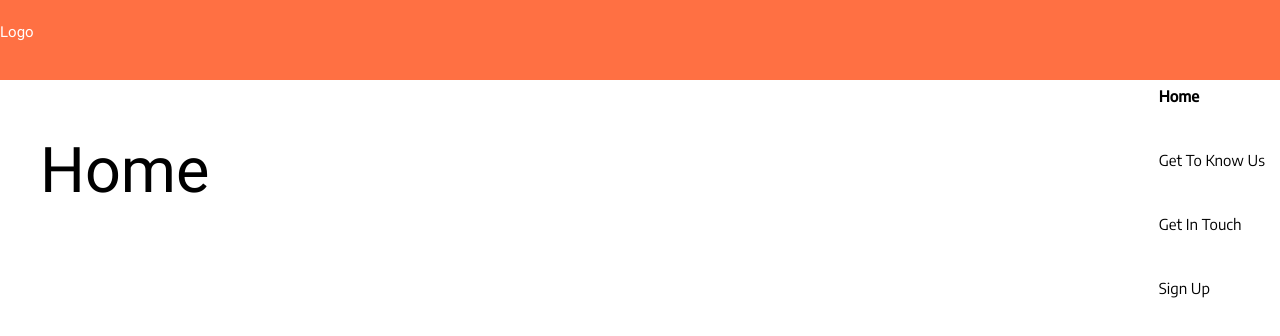
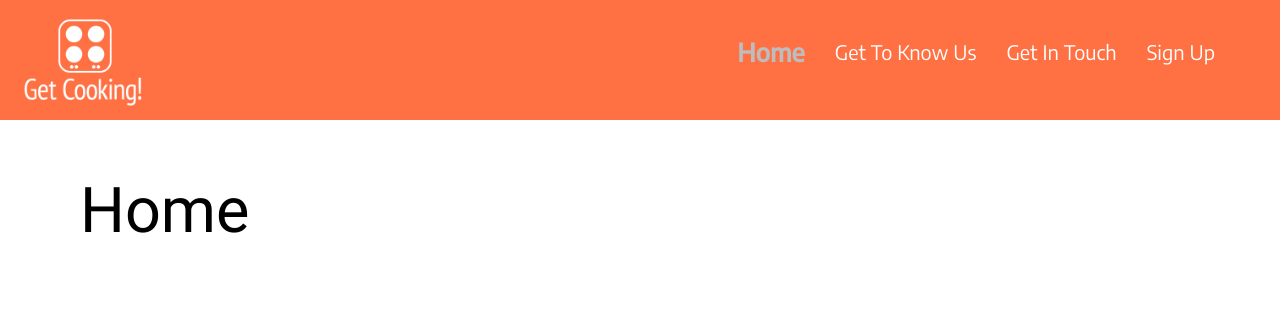
Before and after one commit to Kelso333/getcooking, a React (Create React App) app: page / in a window 1280 px wide. Shown: the top 336 px of the page. Built offline with nearby package versions, Linux system fonts and the light colour scheme.

Commit message:
logo uploaded with nav inline

```diff
--- a/public/index.html
+++ b/public/index.html
@@ -32,7 +32,9 @@
 
     <script type="text/javascript" src="https://code.jquery.com/jquery-3.2.1.min.js"></script>
     <script src="https://cdnjs.cloudflare.com/ajax/libs/materialize/0.100.2/js/materialize.min.js"></script>
-
+    <script>
+      $(".button-collapse").sideNav();
+    </script>
 
   </body>
 </html>
--- a/src/App.css
+++ b/src/App.css
@@ -3,35 +3,43 @@ h1 {
   color: black;
 }
 
-/*.Cooking-logo {
+.logo {
   position: relative;
-  top: -186px;
-  height: 180px;
-}*/
+  top: -27px;
+  right: 10px;
+  height: 190px;
+}
 
 .active {
   font-weight: bold;
+  color: #bdbdbd ;
+  font-size: 25px !important;
 }
 
-li {
-  list-style-type: none;
+.nav {
+  font-size: 20px;
+}
+
+ul, li {
+  padding-top: 20px;
+  padding-right: 50px;
 }
 
 a {
   font-family: 'Encode Sans', sans-serif;
   text-decoration: none;
-  color: black !important;
-}
+  color: white;
+  }
 
 .home-container, .signup-container, .getintouch-container, .gettoknowus-container {
-  padding: 40px;
+  padding: 80px;
 }
 
 .nav-wrapper {
   background-color: #ff7043;
-  height: 80px !important;
+  height: 120px !important;
 }
 
 .btn {
-  background-color: #ffab91 !important;
+  background-color: #e64a19 !important;
 }
--- a/src/components/Nav.jsx
+++ b/src/components/Nav.jsx
@@ -5,18 +5,17 @@ function Nav() {
   return (
 
   <nav>
-    <div className="nav-wrapper">
-      <div>Logo</div>
-      <ul id="nav-mobile" className="right hide-on-med-and-down">
-        <li>
+    <div className='nav-wrapper'>
+      <img className='logo' src='./images/getcooking_whitelogo-01.png' />
 
-          <NavLink exact activeClassName='active' to='/'>Home</NavLink>
-          <NavLink activeClassName='active' to='/gettoknowus'>Get To Know Us</NavLink>
-          <NavLink activeClassName='active' to='/getintouch'>Get In Touch</NavLink>
-          <NavLink activeClassName='active' to='/signup'>Sign Up</NavLink>
+        <ul className='right hide-on-med-and-down'>
 
-        </li>
-      </ul>
+          <li><NavLink className='nav' exact activeClassName='active' to='/'>Home</NavLink></li>
+          <li><NavLink className='nav' exact activeClassName='active' to='/gettoknowus'>Get To Know Us</NavLink></li>
+          <li><NavLink className='nav' exact activeClassName='active' to='/getintouch'>Get In Touch</NavLink></li>
+          <li><NavLink className='nav' exact activeClassName='active' to='/signup'>Sign Up</NavLink></li>
+        </ul>
+
     </div>
   </nav>
 
--- a/src/components/SignUp.jsx
+++ b/src/components/SignUp.jsx
@@ -34,7 +34,7 @@ class SignUp extends Component {
             <input ref={(el) => this.password=el} type='password' placeholder='password' value={this.state.password} onChange={this.handleInput} />
             <br />
             <br />
-            <button className='btn waves-effect' type='submit'>Submit</button>
+            <button className='btn waves-effect hoverable' type='submit'>Submit</button>
           </form>
 
       </div>
```
